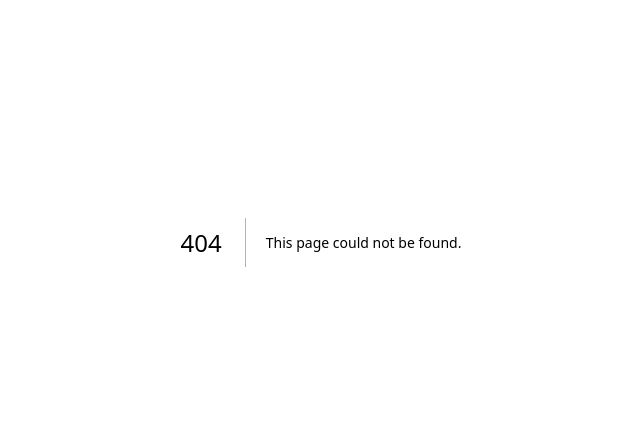
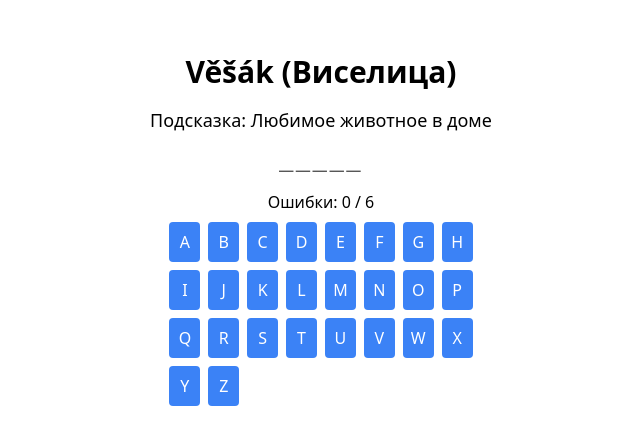
Before and after one commit to AndriyKryvytskiy/pannovak.fun, a Next.js app: page /hangman in a window 1280 px wide. Before the commit this address had no page. Shown: the part 158-602 px from the top of the page, without its empty margins (319-959 px from the left). Built offline with nearby package versions, Linux system fonts and the light colour scheme.

Commit message:
Merge remote-tracking branch 'origin/main'

```diff
--- /dev/null
+++ b/pages/hangman.js
@@ -0,0 +1,102 @@
+import { useState, useEffect } from "react";
+
+const words = [
+  { word: "slon", hint: "Самое большое сухопутное животное" },
+  { word: "kocka", hint: "Любимое животное в доме" },
+  { word: "pes", hint: "Лучший друг человека" },
+];
+
+export default function Hangman() {
+  const maxTries = 6;
+
+  const [selectedWord, setSelectedWord] = useState("");
+  const [hint, setHint] = useState("");
+  const [wordCompletion, setWordCompletion] = useState("");
+  const [tries, setTries] = useState(0);
+  const [guessedLetters, setGuessedLetters] = useState([]);
+  const [gameStatus, setGameStatus] = useState("playing");
+
+  useEffect(() => {
+    const randomWord = words[Math.floor(Math.random() * words.length)];
+    setSelectedWord(randomWord.word);
+    setHint(randomWord.hint);
+    setWordCompletion("_".repeat(randomWord.word.length));
+    setTries(0);
+    setGuessedLetters([]);
+    setGameStatus("playing");
+  }, []);
+
+  const handleGuess = (letter) => {
+    if (gameStatus !== "playing" || guessedLetters.includes(letter)) return;
+
+    setGuessedLetters([...guessedLetters, letter]);
+
+    if (selectedWord.includes(letter)) {
+      const updatedCompletion = selectedWord
+        .split("")
+        .map((l, i) => (guessedLetters.includes(l) || l === letter ? l : wordCompletion[i]))
+        .join("");
+      setWordCompletion(updatedCompletion);
+
+      if (!updatedCompletion.includes("_")) {
+        setGameStatus("won");
+      }
+    } else {
+      const newTries = tries + 1;
+      setTries(newTries);
+      if (newTries >= maxTries) {
+        setGameStatus("lost");
+      }
+    }
+  };
+
+  const resetGame = () => {
+    const randomWord = words[Math.floor(Math.random() * words.length)];
+    setSelectedWord(randomWord.word);
+    setHint(randomWord.hint);
+    setWordCompletion("_".repeat(randomWord.word.length));
+    setTries(0);
+    setGuessedLetters([]);
+    setGameStatus("playing");
+  };
+
+  const alphabet = "abcdefghijklmnopqrstuvwxyz".split("");
+
+  return (
+    <div className="flex flex-col items-center justify-center min-h-screen p-4">
+      <h1 className="text-3xl font-bold mb-4">Věšák (Виселица)</h1>
+      <p className="text-lg mb-2">Подсказка: {hint}</p>
+      <p className="text-2xl font-mono tracking-widest mb-4">{wordCompletion}</p>
+      <p className="mb-2">Ошибки: {tries} / {maxTries}</p>
+
+      <div className="grid grid-cols-8 gap-2 mb-6">
+        {alphabet.map((letter) => (
+          <button
+            key={letter}
+            onClick={() => handleGuess(letter)}
+            disabled={guessedLetters.includes(letter) || gameStatus !== "playing"}
+            className="bg-blue-500 text-white p-2 rounded disabled:bg-gray-400"
+          >
+            {letter.toUpperCase()}
+          </button>
+        ))}
+      </div>
+
+      {gameStatus !== "playing" && (
+        <div className="text-center">
+          {gameStatus === "won" ? (
+            <p className="text-green-600 text-xl font-bold">Вы угадали слово!</p>
+          ) : (
+            <p className="text-red-600 text-xl font-bold">Вы проиграли. Было слово: {selectedWord}</p>
+          )}
+          <button
+            onClick={resetGame}
+            className="mt-4 bg-green-500 text-white px-4 py-2 rounded"
+          >
+            Сыграть ещё раз
+          </button>
+        </div>
+      )}
+    </div>
+  );
+}
```
